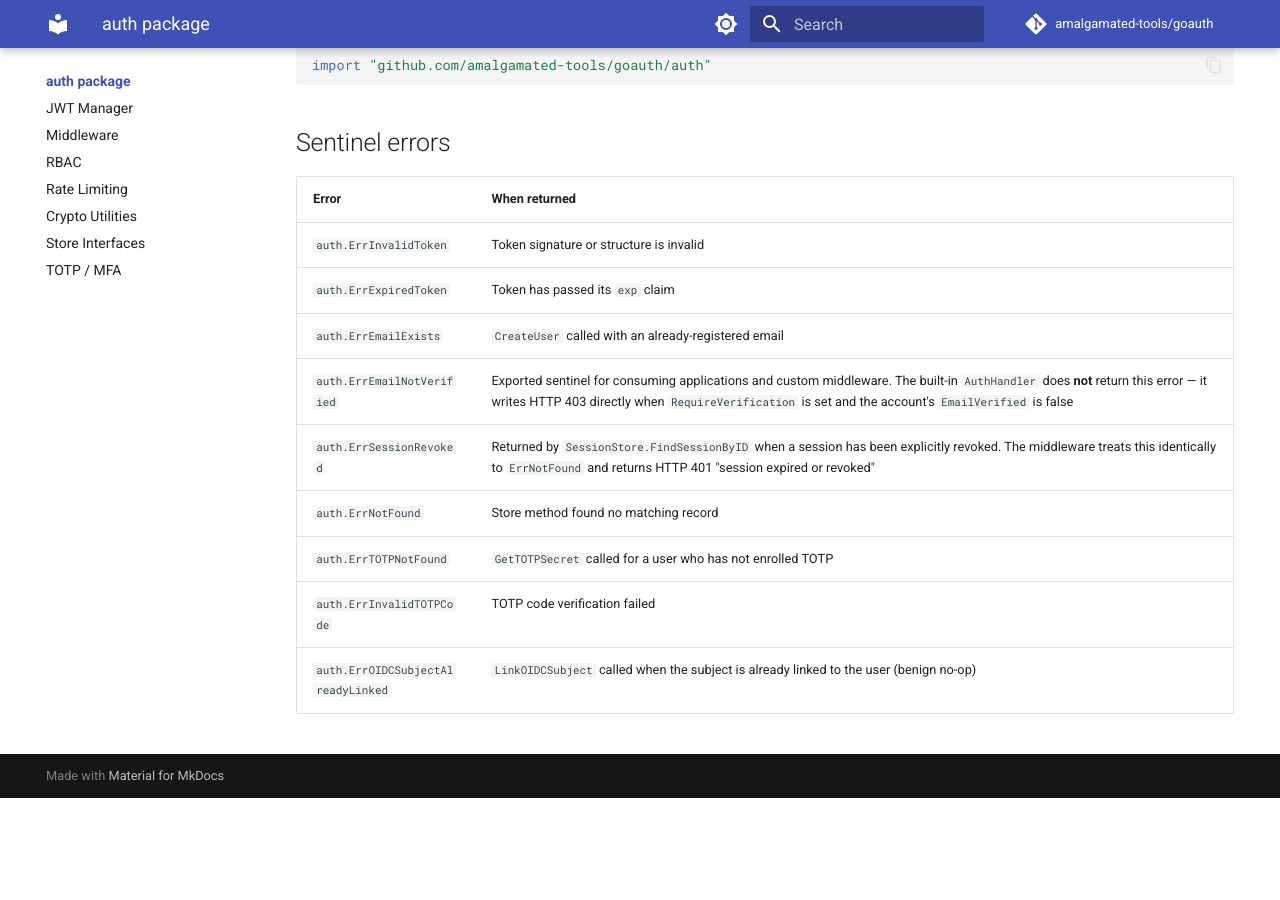
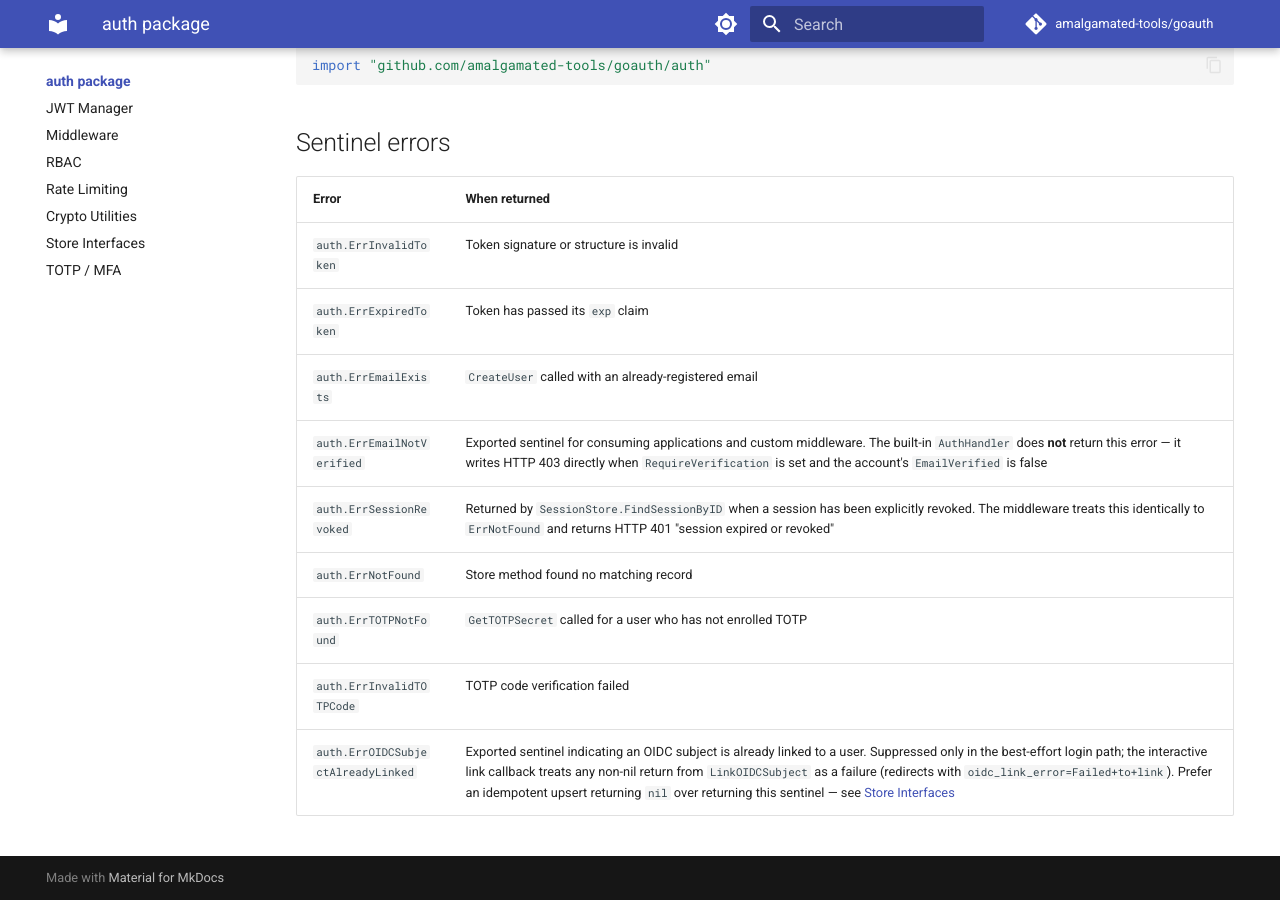
Before and after one commit to amalgamated-tools/goauth, an MkDocs documentation site: the page built from docs/auth/index.md, in a window 1280 px wide and 900 px high, scrolled down 542 px. Built offline with MkDocs 1.6.1 and Material for MkDocs 9.7.7, drawn with Linux system fonts in a browser that asks for light colours; comment, search, counter and statistics services are not loaded; before the commit the page ends 1340 px from its top, so only the background shows below that.

Commit message:
docs: clarify ErrOIDCSubjectAlreadyLinked sentinel in auth/index.md (#201)
The sentinel table previously described ErrOIDCSubjectAlreadyLinked as a
"benign no-op" without qualification. This was misleading because the
sentinel is only suppressed in the best-effort login path
(linkOIDCSubjectBestEffort); the interactive link callback
(handleLinkCallback) treats any non-nil return from LinkOIDCSubject as a
failure and redirects with oidc_link_error=Failed+to+link.

store-interfaces.md already documents the correct implementation pattern
(idempotent upsert returning nil). Update the sentinel table in
auth/index.md to reflect the same nuance and cross-link to the
store-interfaces doc for the full recommendation.

Co-authored-by: github-actions[bot] <41898282+github-actions[bot]@users.noreply.github.com>
Co-authored-by: Copilot <223556219+Copilot@users.noreply.github.com>

```diff
--- a/docs/auth/index.md
+++ b/docs/auth/index.md
@@ -28,4 +28,4 @@ import "github.com/amalgamated-tools/goauth/auth"
 | `auth.ErrNotFound` | Store method found no matching record |
 | `auth.ErrTOTPNotFound` | `GetTOTPSecret` called for a user who has not enrolled TOTP |
 | `auth.ErrInvalidTOTPCode` | TOTP code verification failed |
-| `auth.ErrOIDCSubjectAlreadyLinked` | `LinkOIDCSubject` called when the subject is already linked to the user (benign no-op) |
+| `auth.ErrOIDCSubjectAlreadyLinked` | Exported sentinel indicating an OIDC subject is already linked to a user. Suppressed only in the best-effort login path; the interactive link callback treats any non-nil return from `LinkOIDCSubject` as a failure (redirects with `oidc_link_error=Failed+to+link`). Prefer an idempotent upsert returning `nil` over returning this sentinel — see [Store Interfaces](store-interfaces.md#userstore) |
```
